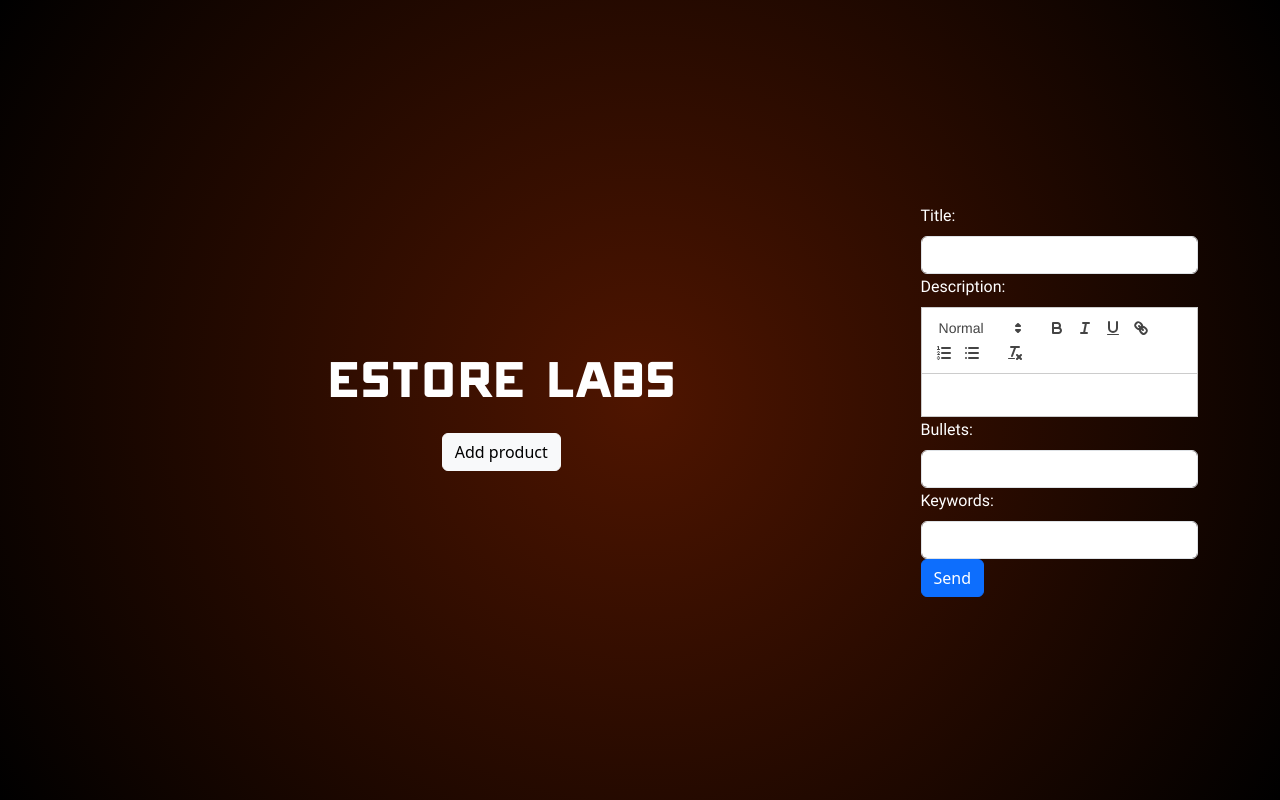
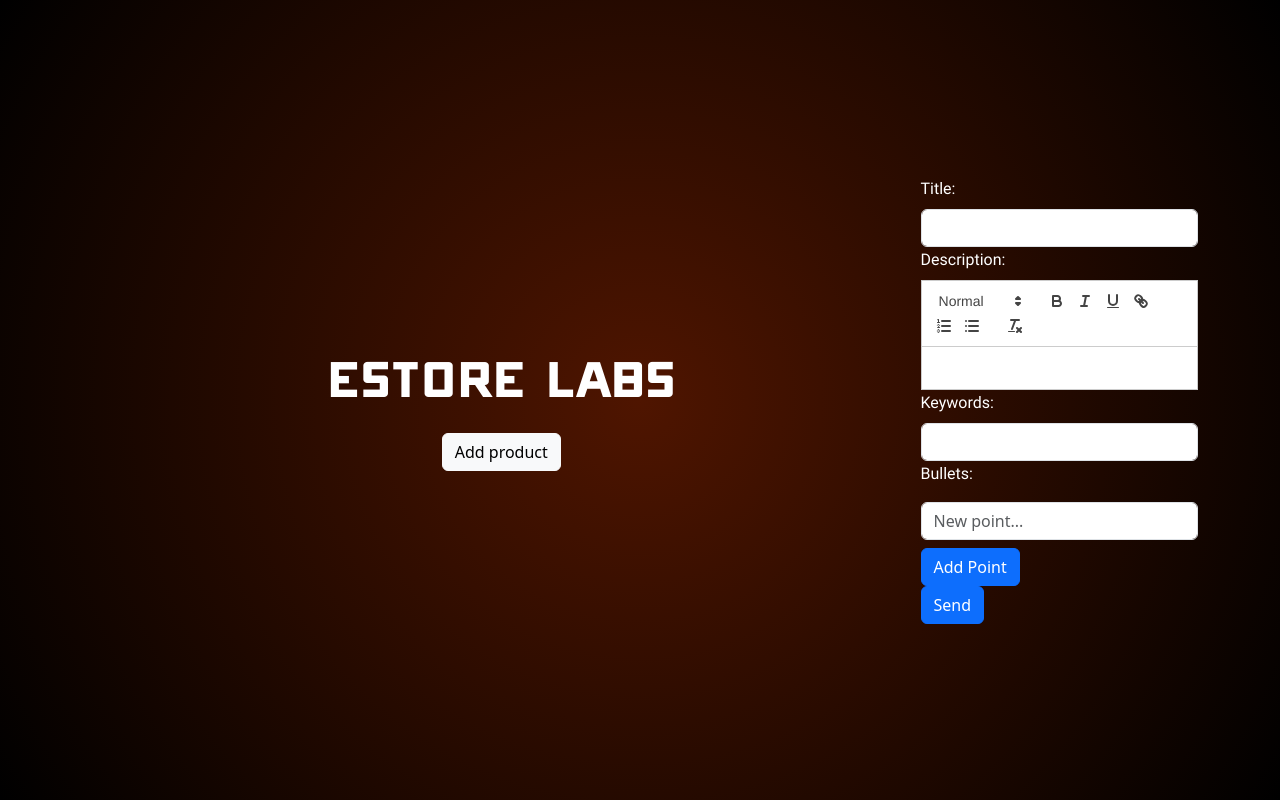
Before and after one commit to FLaMeREVENGE/estore-labs-task, a React (Create React App) app: page / in a window 1280 px wide. Built offline with nearby package versions, Linux system fonts and the light colour scheme.

Commit message:
points (no drag)

```diff
--- a/src/components/FormProduct.jsx
+++ b/src/components/FormProduct.jsx
@@ -1,26 +1,32 @@
-import React from "react";
+import React, { useState } from "react";
 import { useForm, Controller } from "react-hook-form";
 import { Form, Button } from "react-bootstrap";
 import { z, object, string } from "zod";
 import ReactQuill from "react-quill";
 import "react-quill/dist/quill.snow.css";
+import { DragDropContext, Droppable, Draggable } from "react-beautiful-dnd";
 
 const schema = object({
   title: string().min(1).max(100),
   description: string().min(1).max(500).optional(),
-  points: string().min(1).max(500).optional(),
   keywords: string().min(1).max(100).optional(),
 });
 
 const defaultValues = {
   title: "",
   description: "",
-  points: "",
   keywords: "",
+  points: [],
 };
 
 const FormProduct = () => {
-  const { handleSubmit, control, formState: { errors } } = useForm({
+  const {
+    handleSubmit,
+    control,
+    formState: { errors },
+    setValue,
+    getValues,
+  } = useForm({
     defaultValues,
     resolver: (data) => {
       try {
@@ -38,6 +44,36 @@
     },
   });
 
+  const [newPoint, setNewPoint] = useState("");
+  const [points, setPoints] = useState([]); // Dodajemy stan komponentu dla punktów
+
+  const onDragEnd = (result) => {
+    if (!result.destination) return;
+    const { source, destination } = result;
+    const pointsCopy = [...points]; // Skopiuj aktualne punkty
+    const [movedItem] = pointsCopy.splice(source.index, 1);
+    pointsCopy.splice(destination.index, 0, movedItem);
+    setPoints(pointsCopy); // Zaktualizuj stan komponentu React
+    setValue("points", pointsCopy); // Zaktualizuj stan "points" w formularzu
+  };
+
+  const handleAddPoint = () => {
+    if (newPoint.trim() !== "") {
+      const pointsCopy = [...points]; // Skopiuj aktualne punkty
+      pointsCopy.push(newPoint);
+      setPoints(pointsCopy); // Zaktualizuj stan komponentu React
+      setValue("points", pointsCopy); // Zaktualizuj stan "points" w formularzu
+      setNewPoint("");
+    }
+  };
+
+  const handleRemovePoint = (indexToRemove) => {
+    const pointsCopy = [...points]; // Skopiuj aktualne punkty
+    pointsCopy.splice(indexToRemove, 1);
+    setPoints(pointsCopy); // Zaktualizuj stan komponentu React
+    setValue("points", pointsCopy); // Zaktualizuj stan "points" w formularzu
+  };
+
   const onSubmit = (data) => {
     console.log(data);
   };
@@ -53,7 +89,9 @@
             <Form.Control {...field} type="text" />
           )}
         />
-        {errors.title && <p className="error-text label">Tytuł jest wymagany.</p>}
+        {errors.title && (
+          <p className="error-text label">Tytuł jest wymagany.</p>
+        )}
       </Form.Group>
       <Form.Group>
         <Form.Label className="label">Description:</Form.Label>
@@ -70,14 +108,6 @@
         />
       </Form.Group>
       <Form.Group>
-        <Form.Label className="label">Bullets:</Form.Label>
-        <Controller
-          name="points"
-          control={control}
-          render={({ field }) => <Form.Control {...field} type="text" />}
-        />
-      </Form.Group>
-      <Form.Group>
         <Form.Label className="label">Keywords:</Form.Label>
         <Controller
           name="keywords"
@@ -85,6 +115,69 @@
           render={({ field }) => <Form.Control {...field} type="text" />}
         />
       </Form.Group>
+      <Form.Group>
+        <Form.Label className="label">Bullets:</Form.Label>
+        <DragDropContext onDragEnd={onDragEnd}>
+          <Droppable droppableId="points">
+            {(provided) => (
+              <div ref={provided.innerRef} {...provided.droppableProps}>
+                {points.map((point, index) => (
+                  <Draggable
+                    key={`point-${index}`} // Unikalny klucz na podstawie indeksu
+                    draggableId={`point-${index}`}
+                    index={index}
+                  >
+                    {(provided) => (
+                      <div
+                        ref={provided.innerRef}
+                        {...provided.draggableProps}
+                        {...provided.dragHandleProps}
+                      >
+                        <Controller
+                          name={`points[${index}]`}
+                          control={control}
+                          defaultValue={point}
+                          render={({ field }) => (
+                            <div className="d-flex">
+                              <Form.Control
+                                {...field}
+                                type="text"
+                                className="mr-2"
+                              />
+                              <Button
+                                variant="danger"
+                                onClick={() => handleRemovePoint(index)}
+                              >
+                                Remove
+                              </Button>
+                            </div>
+                          )}
+                        />
+                      </div>
+                    )}
+                  </Draggable>
+                ))}
+                {provided.placeholder}
+              </div>
+            )}
+          </Droppable>
+        </DragDropContext>
+        <div className="mt-2">
+          <Form.Control
+            type="text"
+            value={newPoint}
+            onChange={(e) => setNewPoint(e.target.value)}
+            placeholder="New point..."
+          />
+          <Button
+            variant="primary"
+            className="mt-2"
+            onClick={handleAddPoint}
+          >
+            Add Point
+          </Button>
+        </div>
+      </Form.Group>
       <Button type="submit">Send</Button>
     </Form>
   );
```
